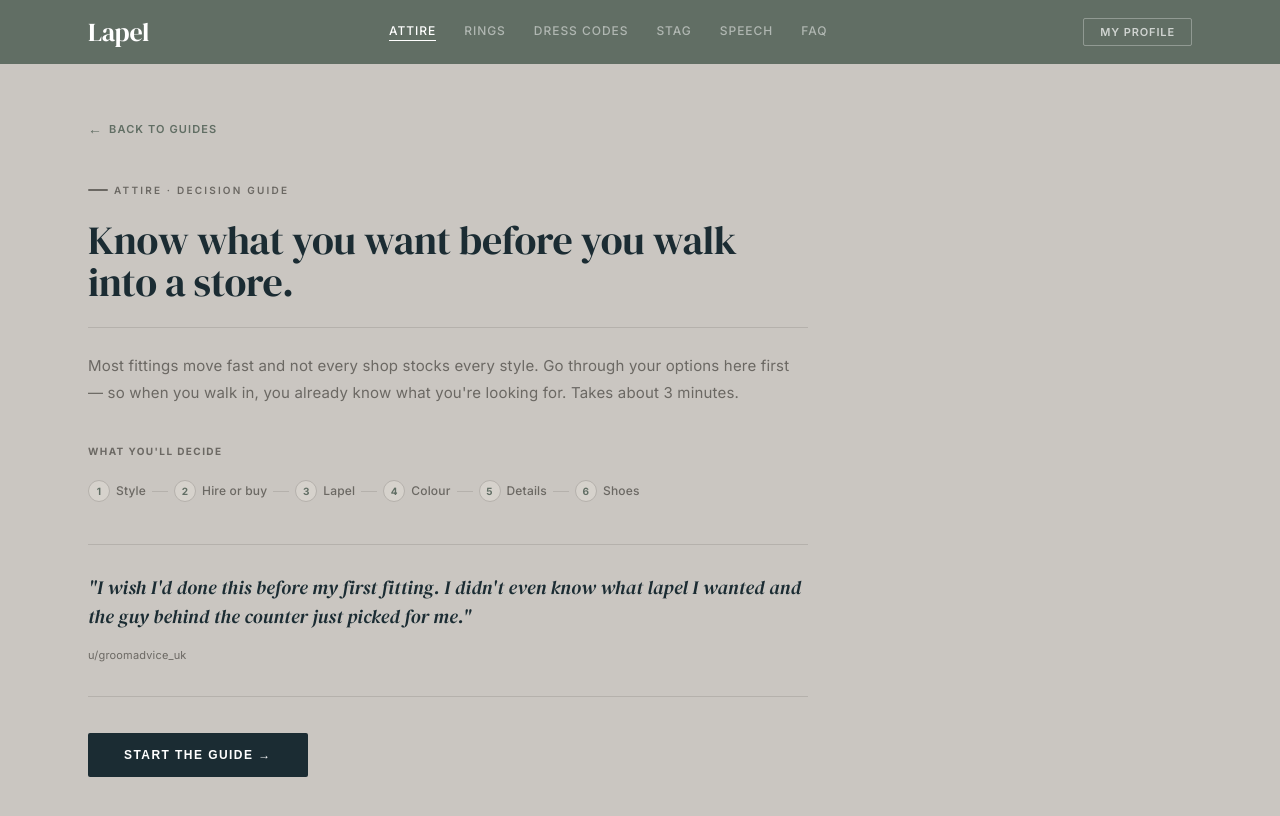
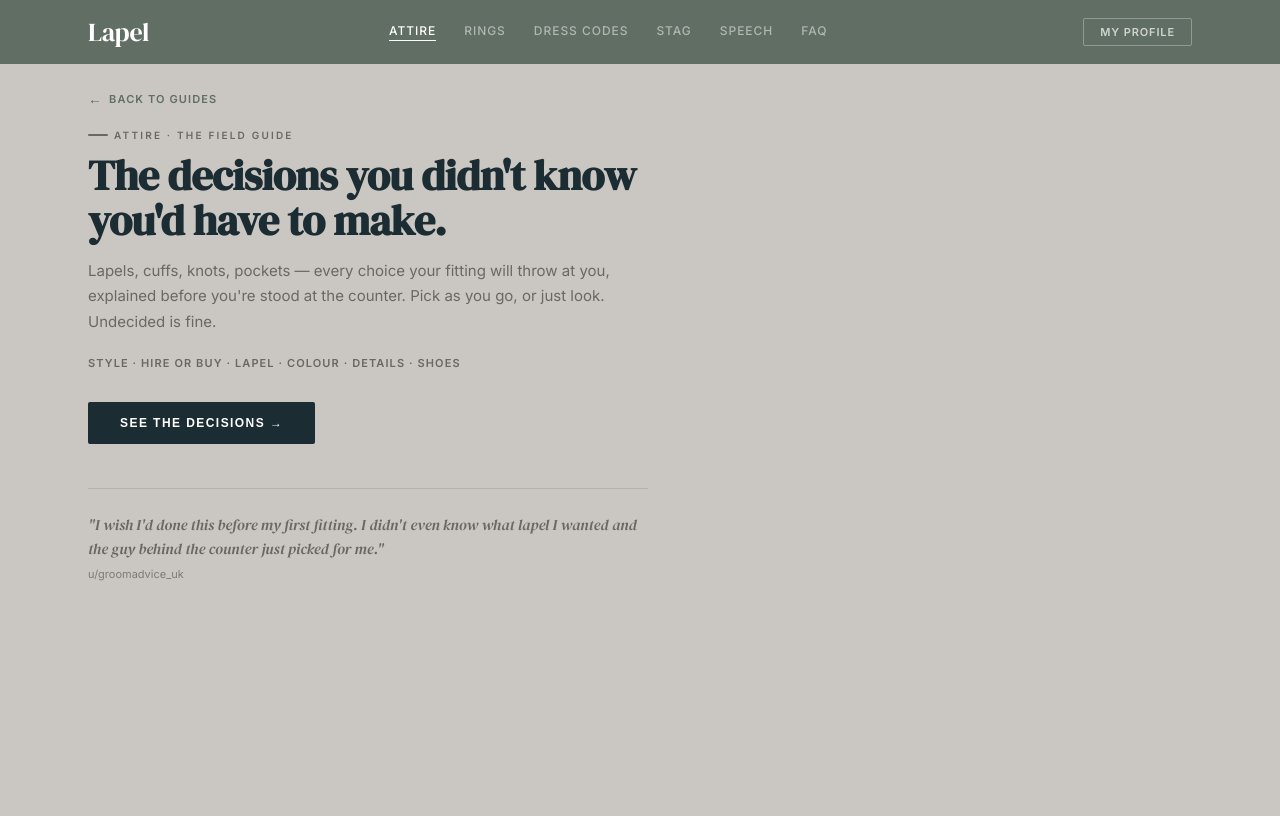
Before and after one commit to phippsyd/lapel-v3-SB, a React (Vite) app: page / in a window 1280 px wide. Both pictures are taken after a click on the button "ATTIRE". Shown: the top 816 px of the page. Built offline with nearby package versions, Linux system fonts and the light colour scheme.

Commit message:
Premium_Pass

```diff
--- a/src/App.tsx
+++ b/src/App.tsx
@@ -17,9 +17,9 @@ const MODULES = [
   {
     id: "attire",
     label: "Attire",
-    desc: "Build your complete look, one decision at a time. Ends with matched supplier links.",
+    desc: "The suit decisions you didn't know you'd have to make — lapel to cuffs — before your first fitting.",
     tag: "Guide",
-    time: "4 min",
+    time: "Browse",
     icon: (
       <svg viewBox="0 0 32 32" fill="none" style={{ width: 28, height: 28 }}>
         <path d="M11 7 Q8 9 6 13 L5 28 L27 28 L26 13 Q24 9 21 7" stroke={T.navy} strokeWidth="1.8" strokeLinejoin="round" fill="none" />
@@ -31,7 +31,7 @@ const MODULES = [
   {
     id: "rings",
     label: "Rings",
-    desc: "Every option from platinum to rubber to a ring tattoo. No external searching required.",
+    desc: "Every option, from platinum to rubber to a ring tattoo. The complete picture.",
     tag: "Guide",
     time: "5 min",
     icon: (
@@ -161,7 +161,7 @@ export default function Lapel() {
           .nav-links { display: none !important; }
           .module-grid { grid-template-columns: 1fr 1fr !important; }
           .hero-title { font-size: 38px !important; }
-          .content-pad { padding: 32px 20px !important; }
+          .content-pad { padding: 20px 20px 48px !important; }
           .header-pad { padding: 0 20px !important; }
           .option-illus { display: none !important; }
           .intro-illus { display: none !important; }
@@ -221,18 +221,18 @@ export default function Lapel() {
       ) : !active ? (
         <div>
           {/* Hero */}
-          <div style={{ background: T.navy, padding: "10px 32px 64px" }}>
+          <div style={{ background: T.navy, padding: "28px 32px 56px" }}>
             <div style={{ maxWidth: 960, margin: "0 auto", width: "100%" }}>
               <div style={{ maxWidth: 720 }}>
-                <h1 className="hero-title" style={{ fontFamily: "'DM Serif Display', serif", fontSize: 62, color: "white", lineHeight: 1.02, marginBottom: 20, letterSpacing: "-0.02em", textAlign: "left" }}>
+                <h1 className="hero-title" style={{ fontFamily: "'DM Serif Display', serif", fontSize: 54, color: "white", lineHeight: 1.06, marginBottom: 18, letterSpacing: "-0.02em", textAlign: "left" }}>
                   {displayProfile.groomName
-                    ? <>The only comprehensive<br />guide built for you,<br />{displayProfile.groomName}.</>
-                    : <>The only comprehensive<br />guide built for the groom.</>
+                    ? <>Every decision you actually<br />have to make, {displayProfile.groomName}.</>
+                    : <>Every decision a groom<br />actually has to make.</>
                   }
                 </h1>
-                <div style={{ height: 1, background: "rgba(255,255,255,0.12)", marginBottom: 20 }} />
-                <p style={{ fontSize: 16, color: "rgba(255,255,255,0.55)", lineHeight: 1.8, maxWidth: 560, margin: 0, textAlign: "left" }}>
-                  Attire, rings, stag, speech — every decision covered properly.
+                <div style={{ height: 1, background: "rgba(255,255,255,0.12)", marginBottom: 18 }} />
+                <p style={{ fontSize: 15, color: "rgba(255,255,255,0.55)", lineHeight: 1.75, maxWidth: 520, margin: 0, textAlign: "left" }}>
+                  Attire, rings, stag, speech — covered properly. No fluff.
                   {daysLeft !== null && daysLeft > 0 && (
                     <> {displayProfile.venue ? displayProfile.venue : "The big day"} is in <strong style={{ color: "rgba(255,255,255,0.85)", fontWeight: 600 }}>{daysLeft.toLocaleString()} days</strong>.</>
                   )}
@@ -287,9 +287,9 @@ export default function Lapel() {
           </div>
         </div>
       ) : (
-        <div className="content-pad" style={{ maxWidth: 1200, margin: "0 auto", padding: "56px 48px" }}>
+        <div className="content-pad" style={{ maxWidth: 1200, margin: "0 auto", padding: "26px 48px 64px" }}>
           <button onClick={() => setActive(null)} className="back-btn"
-            style={{ background: "none", border: "none", fontSize: 11, fontWeight: 600, color: T.navy, letterSpacing: "0.1em", textTransform: "uppercase", cursor: "pointer", marginBottom: 40, display: "flex", alignItems: "center", gap: 6, fontFamily: "Inter, sans-serif" }}>
+            style={{ background: "none", border: "none", fontSize: 11, fontWeight: 600, color: T.navy, letterSpacing: "0.1em", textTransform: "uppercase", cursor: "pointer", marginBottom: 22, display: "flex", alignItems: "center", gap: 6, fontFamily: "Inter, sans-serif" }}>
             <span style={{ fontSize: 14 }}>&larr;</span> Back to guides
           </button>
           {renderModule()}
--- a/src/index.css
+++ b/src/index.css
@@ -1,41 +1,16 @@
 :root {
-  --text: #6b6375;
-  --text-h: #08060d;
   --bg: #CAC6C1;
-  --border: #e5e4e7;
-  --code-bg: #f4f3ec;
-  --accent: #aa3bff;
-  --accent-bg: rgba(170, 59, 255, 0.1);
-  --accent-border: rgba(170, 59, 255, 0.5);
-  --social-bg: rgba(244, 243, 236, 0.5);
-  --shadow:
-    rgba(0, 0, 0, 0.1) 0 10px 15px -3px, rgba(0, 0, 0, 0.05) 0 4px 6px -2px;
-
-  --sans: system-ui, 'Segoe UI', Roboto, sans-serif;
-  --heading: system-ui, 'Segoe UI', Roboto, sans-serif;
-  --mono: ui-monospace, Consolas, monospace;
-
-  font: 18px/145% var(--sans);
-  letter-spacing: 0.18px;
   color-scheme: light;
-  color: var(--text);
   background: var(--bg);
-  font-synthesis: none;
+  font-family: Inter, system-ui, sans-serif;
   text-rendering: optimizeLegibility;
   -webkit-font-smoothing: antialiased;
   -moz-osx-font-smoothing: grayscale;
-
-  @media (max-width: 1024px) {
-    font-size: 16px;
-  }
 }
 
 #root {
   width: 100%;
   min-height: 100svh;
-  display: flex;
-  flex-direction: column;
-  box-sizing: border-box;
 }
 
 body {
@@ -44,14 +19,6 @@ body {
 
 p {
   margin: 0;
-}
-
-code,
-.counter {
-  font-family: var(--mono);
-  display: inline-flex;
-  border-radius: 4px;
-  color: var(--text-h);
 }
 
 .options-grid {
--- a/src/modules/Attire.tsx
+++ b/src/modules/Attire.tsx
@@ -437,7 +437,7 @@ function AttireSummaryScreen({ answers, saved, onSave, onRestart }: {
     { name: "ASOS", desc: "Budget-friendly option. Good for younger grooms or if this is a one-wear occasion.", url: "https://www.asos.com/men/suits" },
   ];
 
-  const suppliers = isHire ? hireSuppliers : buySuppliers;
+  const suppliers = !answers.hireBuy || isHire ? hireSuppliers : buySuppliers;
 
   const shoeAffiliate: Record<string, { label: string; url: string }> = {
     oxford: { label: "Browse Oxfords at Loake", url: "https://www.loake.co.uk" },
@@ -450,10 +450,10 @@ function AttireSummaryScreen({ answers, saved, onSave, onRestart }: {
   return (
     <div style={{ maxWidth: 760 }}>
       <div style={{ fontFamily: "'DM Serif Display', serif", fontSize: 34, color: T.ink, marginBottom: 8 }}>
-        Your look.
+        Your fitting sheet.
       </div>
       <div style={{ fontSize: 14, color: T.mid, marginBottom: 36, lineHeight: 1.65 }}>
-        Take this to your fitting. Not every shop stocks every style — go in knowing what you want rather than deciding under pressure at the counter.
+        Everything you leaned towards, in the language the shop will use. Anything you skipped, you now know exists — ask to see it in person before you rule it out.
       </div>
 
       {visualCards.length > 0 && (
@@ -496,7 +496,9 @@ function AttireSummaryScreen({ answers, saved, onSave, onRestart }: {
           Where to go
         </div>
         <div style={{ fontSize: 14, color: T.mid, lineHeight: 1.65, marginBottom: 20 }}>
-          {isHire
+          {!answers.hireBuy
+            ? "Still weighing hire against buying? Book a hire fitting first — they're free, no obligation, and an hour in front of a mirror will tell you more than any guide."
+            : isHire
             ? "Most hire shops offer free fittings with no obligation. Book two or three and compare — styles and stock vary significantly between retailers."
             : "Prices and styles vary considerably. Start at two or three of these before committing — and always try before you buy."}
         </div>
@@ -554,14 +556,15 @@ export function AttireModule() {
 
   if (phase === "intro") return (
     <IntroScreen
-      eyebrow="Attire · Decision guide"
-      title="Know what you want before you walk into a store."
-      description="Most fittings move fast and not every shop stocks every style. Go through your options here first — so when you walk in, you already know what you're looking for. Takes about 3 minutes."
+      eyebrow="Attire · The field guide"
+      title="The decisions you didn't know you'd have to make."
+      description="Lapels, cuffs, knots, pockets — every choice your fitting will throw at you, explained before you're stood at the counter. Pick as you go, or just look. Undecided is fine."
       steps={["Style", "Hire or buy", "Lapel", "Colour", "Details", "Shoes"]}
       quote="I wish I'd done this before my first fitting. I didn't even know what lapel I wanted and the guy behind the counter just picked for me."
       quoteAuthor="u/groomadvice_uk"
       illustration={undefined}
       onStart={() => setPhase("journey")}
+      ctaLabel="See the decisions"
     />
   );
 
@@ -570,6 +573,7 @@ export function AttireModule() {
       questions={buildQuestions(answers)}
       onAnswerChange={(partial: Answers) => setAnswers(prev => ({ ...prev, ...partial }))}
       onComplete={handleComplete}
+      skippable
     />
   );
 
--- a/src/modules/FAQ.tsx
+++ b/src/modules/FAQ.tsx
@@ -114,9 +114,12 @@ export function FAQModule() {
   const activeData = FAQ_DATA.find(c => c.category === activeCategory)!;
   return (
     <div>
-      <div style={{ fontSize: 10, fontWeight: 600, letterSpacing: "0.2em", textTransform: "uppercase", color: T.mid, marginBottom: 14 }}>Questions and answers</div>
-      <div style={{ fontFamily: "'DM Serif Display', serif", fontSize: 38, color: T.ink, lineHeight: 1.1, marginBottom: 16 }}>Things nobody tells you.</div>
-      <div style={{ fontSize: 15, color: T.mid, lineHeight: 1.7, maxWidth: 560, marginBottom: 32 }}>Every question you have been too embarrassed to ask, answered honestly. UK-specific, no fluff.</div>
+      <div style={{ display: "flex", gap: 6, alignItems: "center", marginBottom: 12 }}>
+        <div style={{ width: 20, height: 1.5, background: T.mid, borderRadius: 1 }} />
+        <div style={{ fontSize: 10, fontWeight: 600, letterSpacing: "0.22em", textTransform: "uppercase", color: T.mid }}>FAQ · Reference</div>
+      </div>
+      <div style={{ fontFamily: "'DM Serif Display', serif", fontSize: 42, color: T.ink, lineHeight: 1.08, marginBottom: 14, letterSpacing: "-0.01em" }}>Things nobody tells you.</div>
+      <div style={{ fontSize: 15, color: T.mid, lineHeight: 1.7, maxWidth: 560, marginBottom: 28 }}>Every question you were too embarrassed to ask, answered honestly. UK-specific.</div>
       <div style={{ display: "flex", gap: 8, flexWrap: "wrap", marginBottom: 32 }}>
         {FAQ_DATA.map(cat => (
           <button key={cat.category} onClick={() => { setActiveCategory(cat.category); setOpenQuestion(null); }}
--- a/src/modules/Rings.tsx
+++ b/src/modules/Rings.tsx
@@ -117,8 +117,8 @@ export function RingsModule() {
   const [answers, setAnswers] = useState<Answers>({});
 
   if (phase === "intro") return (
-    <IntroScreen eyebrow="Rings · Decision guide" title="Every ring option. No external searching required."
-      description="From platinum to rubber to a ring tattoo — this guide covers every single option available to a groom in the UK. Make your decision with the complete picture, not a curated shortlist. About 5 minutes."
+    <IntroScreen eyebrow="Rings · Decision guide" title="Every ring option a groom has."
+      description="Platinum to rubber to a ring tattoo — the complete picture, not a curated shortlist."
       steps={["Match or contrast", "Material", "Width", "Finish", "Budget", "Engraving"]}
       quote="I went into three jewellers and none of them mentioned silicone, titanium, or tungsten. I only found out about them online. This is what I wish I had read first."
       quoteAuthor="u/ringnewbie"
--- a/src/modules/Stag.tsx
+++ b/src/modules/Stag.tsx
@@ -835,8 +835,9 @@ export function StagModule({ groomName }: { groomName?: string }) {
     <IntroScreen
       eyebrow="Stag · Planning guide"
       title="Find the right stag for your group."
-      description="From a ski trip in Whistler to a night in Belgrade to a hired house in the Lake District — this covers every type of stag, filters to what suits your group, and gives you the information you need to actually plan it. Not just a destination list."
+      description="Skiing in Whistler, a night in Belgrade, a house in the Lakes — every type of stag and nearly 200 destinations, filtered to your group."
       steps={["Type", "His vibe", "Region", "Group size", "Budget", "Destination", "Transport"]}
+      ctaLabel="Find your stag"
       quote="We spent three weeks in a WhatsApp group going in circles. Wish we had just made the decisions in order like this."
       quoteAuthor="u/stagorganiser"
       illustration={<div style={{ display: "flex", gap: 16 }}><CityIllus city="krakow" /><CityIllus city="valThorens" /></div>}
--- a/src/shared.tsx
+++ b/src/shared.tsx
@@ -106,7 +106,7 @@ export function Progress({ step, total, onBack }: { step: number; total: number;
   );
 }
 
-export function IntroScreen({ eyebrow, title, description, steps, quote, quoteAuthor, onStart, illustration, secondaryLabel, onSecondary }: {
+export function IntroScreen({ eyebrow, title, description, steps, quote, quoteAuthor, onStart, illustration, secondaryLabel, onSecondary, ctaLabel }: {
   eyebrow: string;
   title: string;
   description: string;
@@ -117,52 +117,29 @@ export function IntroScreen({ eyebrow, title, description, steps, quote, quoteAu
   illustration?: ReactNode;
   secondaryLabel?: string;
   onSecondary?: () => void;
+  ctaLabel?: string;
 }) {
   return (
-    <div style={{ maxWidth: 720 }}>
-      <div style={{ display: "flex", gap: 6, alignItems: "center", marginBottom: 16 }}>
+    <div style={{ maxWidth: 680 }}>
+      <div style={{ display: "flex", gap: 6, alignItems: "center", marginBottom: 12 }}>
         <div style={{ width: 20, height: 1.5, background: T.mid, borderRadius: 1 }} />
         <div style={{ fontSize: 10, fontWeight: 600, letterSpacing: "0.22em", textTransform: "uppercase", color: T.mid }}>{eyebrow}</div>
       </div>
-      <h2 style={{ fontFamily: "'DM Serif Display', serif", fontSize: 40, color: T.ink, lineHeight: 1.05, marginBottom: 20, letterSpacing: "-0.01em" }}>{title}</h2>
-      <Rule />
-      <p style={{ fontSize: 15, color: T.mid, lineHeight: 1.8, marginBottom: 32 }}>{description}</p>
+      <h2 style={{ fontFamily: "'DM Serif Display', serif", fontSize: 42, color: T.ink, lineHeight: 1.08, marginBottom: 14, letterSpacing: "-0.01em", maxWidth: 560 }}>{title}</h2>
+      <p style={{ fontSize: 15, color: T.mid, lineHeight: 1.7, marginBottom: steps ? 18 : 28, maxWidth: 540 }}>{description}</p>
 
       {steps && (
-        <div style={{ marginBottom: 36 }}>
-          <div style={{ fontSize: 10, fontWeight: 700, letterSpacing: "0.14em", textTransform: "uppercase", color: T.mid, marginBottom: 14 }}>What you'll decide</div>
-          <div style={{ display: "flex", gap: 0, flexWrap: "nowrap", overflowX: "auto", paddingBottom: 4 }}>
-            {steps.map((s, i) => (
-              <div key={i} style={{ display: "flex", alignItems: "center", flexShrink: 0 }}>
-                <div style={{ display: "flex", alignItems: "center", gap: 6 }}>
-                  <div style={{ width: 22, height: 22, borderRadius: "50%", background: T.navyLight, border: "1px solid " + T.rule, display: "flex", alignItems: "center", justifyContent: "center", fontSize: 10, fontWeight: 700, color: T.navy }}>{i + 1}</div>
-                  <div style={{ fontSize: 12, color: T.mid, fontWeight: 500, whiteSpace: "nowrap" }}>{s}</div>
-                </div>
-                {i < steps.length - 1 && <div style={{ width: 16, height: 1, background: T.rule, margin: "0 6px", flexShrink: 0 }} />}
-              </div>
-            ))}
-          </div>
-        </div>
-      )}
-
-      {(quote || illustration) && (
-        <div style={{ display: "flex", gap: 36, alignItems: "center", padding: "28px 0", borderTop: "1px solid " + T.rule, borderBottom: "1px solid " + T.rule, marginBottom: 36, flexWrap: "wrap" }}>
-          {illustration && <div className="intro-illus" style={{ flexShrink: 0 }}>{illustration}</div>}
-          {quote && (
-            <div style={{ flex: 1, minWidth: 200 }}>
-              <div style={{ fontFamily: "'DM Serif Display', serif", fontStyle: "italic", fontSize: 19, color: T.ink, lineHeight: 1.5, marginBottom: 12 }}>"{quote}"</div>
-              <div style={{ fontSize: 11, color: T.mid }}>{quoteAuthor}</div>
-            </div>
-          )}
+        <div style={{ fontSize: 11, fontWeight: 600, letterSpacing: "0.1em", textTransform: "uppercase", color: T.mid, marginBottom: 28, lineHeight: 2 }}>
+          {steps.join("  ·  ")}
         </div>
       )}
 
       <div style={{ display: "flex", alignItems: "center", gap: 24, flexWrap: "wrap" }}>
         <button onClick={onStart}
-          style={{ background: T.dark, color: "white", border: "none", padding: "15px 36px", fontSize: 12, fontWeight: 700, letterSpacing: "0.12em", textTransform: "uppercase", cursor: "pointer", borderRadius: 2, transition: "opacity 0.15s" }}
+          style={{ background: T.dark, color: "white", border: "none", padding: "14px 32px", fontSize: 12, fontWeight: 700, letterSpacing: "0.12em", textTransform: "uppercase", cursor: "pointer", borderRadius: 2, transition: "opacity 0.15s" }}
           onMouseEnter={e => (e.currentTarget.style.opacity = "0.85")}
           onMouseLeave={e => (e.currentTarget.style.opacity = "1")}>
-          Start the guide &rarr;
+          {ctaLabel || "Start"} &rarr;
         </button>
         {secondaryLabel && onSecondary && (
           <button onClick={onSecondary}
@@ -171,6 +148,18 @@ export function IntroScreen({ eyebrow, title, description, steps, quote, quoteAu
           </button>
         )}
       </div>
+
+      {(quote || illustration) && (
+        <div style={{ display: "flex", gap: 32, alignItems: "center", marginTop: 44, paddingTop: 24, borderTop: "1px solid " + T.rule, flexWrap: "wrap", maxWidth: 560 }}>
+          {illustration && <div className="intro-illus" style={{ flexShrink: 0 }}>{illustration}</div>}
+          {quote && (
+            <div style={{ flex: 1, minWidth: 200 }}>
+              <div style={{ fontFamily: "'DM Serif Display', serif", fontStyle: "italic", fontSize: 15, color: T.mid, lineHeight: 1.6, marginBottom: 6 }}>"{quote}"</div>
+              <div style={{ fontSize: 11, color: T.mid, opacity: 0.8 }}>{quoteAuthor}</div>
+            </div>
+          )}
+        </div>
+      )}
     </div>
   );
 }
@@ -311,7 +300,7 @@ export function OptionCard({ opt, isChosen, onChoose, portrait }: { opt: Option;
   );
 }
 
-export function Journey({ questions, onComplete, onAnswerChange }: { questions: Question[]; onComplete: (a: Answers) => void; onAnswerChange?: (partial: Answers) => void }) {
+export function Journey({ questions, onComplete, onAnswerChange, skippable }: { questions: Question[]; onComplete: (a: Answers) => void; onAnswerChange?: (partial: Answers) => void; skippable?: boolean }) {
   const [step, setStep] = useState(0);
   const [answers, setAnswers] = useState<Answers>({});
   const safeStep = Math.min(step, questions.length - 1);
@@ -323,6 +312,10 @@ export function Journey({ questions, onComplete, onAnswerChange }: { questions:
     onAnswerChange?.(next);
     if (safeStep + 1 < questions.length) setStep(safeStep + 1);
     else onComplete(next);
+  };
+  const skip = () => {
+    if (safeStep + 1 < questions.length) setStep(safeStep + 1);
+    else onComplete(answers);
   };
   const isPortraitQuestion = q.options.some(opt => opt.img || opt.illus);
   return (
@@ -339,6 +332,12 @@ export function Journey({ questions, onComplete, onAnswerChange }: { questions:
         <div style={{ display: "flex", flexDirection: "column", gap: 10, marginBottom: 8 }}>
           {q.options.map((opt, i) => <OptionCard key={i} opt={opt} isChosen={chosen === (opt.id || opt.label)} onChoose={() => choose(opt.id || opt.label)} />)}
         </div>
+      )}
+      {skippable && (
+        <button onClick={skip}
+          style={{ background: "none", border: "none", padding: 0, marginTop: 14, fontSize: 11, fontWeight: 600, letterSpacing: "0.08em", textTransform: "uppercase", color: T.mid, cursor: "pointer", borderBottom: "1px solid " + T.rule, fontFamily: "Inter, sans-serif" }}>
+          Undecided — skip this one &rarr;
+        </button>
       )}
       {q.groomsSay && <GroomsSay quotes={q.groomsSay} />}
     </div>
```
Also changed, not shown: src/modules/DressCodes.tsx (+6 -7 lines), src/modules/Speech.tsx (+7 -5 lines).
